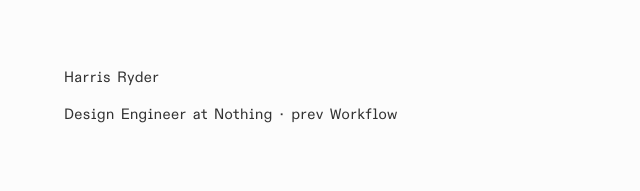
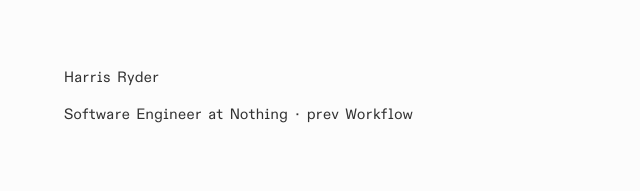
Before and after one commit to harris-ryder/retro-portfolio, a Next.js app: page / in a window 1280 px wide. Shown: the top 191 px of the page, without its empty margins (0-640 px from the left). Built offline with nearby package versions, Linux system fonts and the light colour scheme.

Commit message:
update title to Software Engineer at Nothing

```diff
--- a/src/app/page.tsx
+++ b/src/app/page.tsx
@@ -25,7 +25,7 @@
         </header>
 
         <p className="mb-16 [&_a]:no-underline">
-          Design Engineer at{' '}
+          Software Engineer at{' '}
           <a href="https://nothing.tech/" target="_blank" rel="noopener noreferrer">Nothing</a>
           {' · prev '}
           <a href="https://www.workflow.design/" target="_blank" rel="noopener noreferrer">Workflow</a>
```
